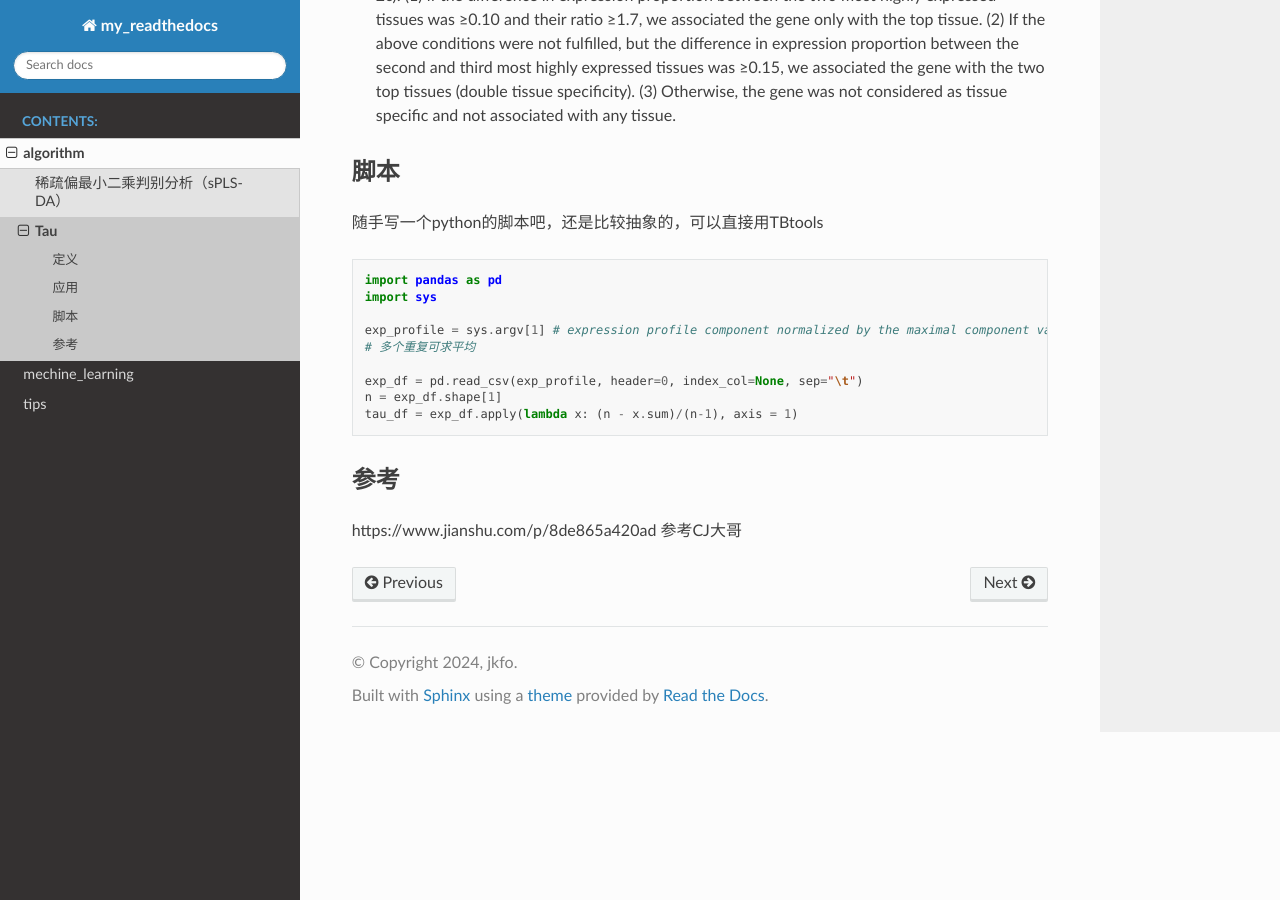
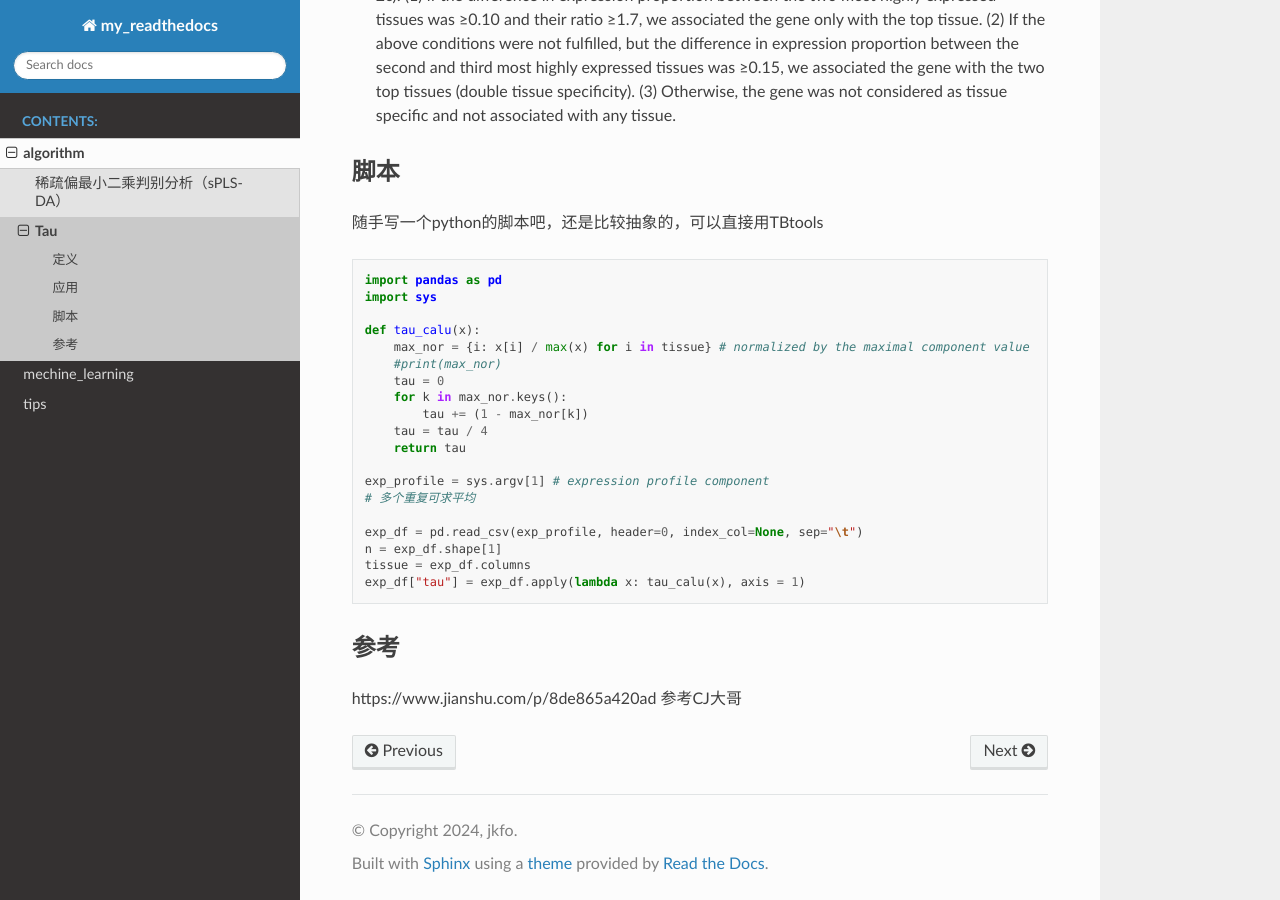
Before and after one commit to jkfo002/my_readthedocs, a Sphinx documentation site: the page built from source/algorithm/Tau/Tau.md, in a window 1280 px wide and 900 px high, scrolled down 969 px. Built offline with Sphinx 7.4.7 and the Read the Docs theme 2.0.0, drawn with Linux system fonts in a browser that asks for light colours.

Commit message:
PMCs and tau

````diff
--- a/source/algorithm/Tau/Tau.md
+++ b/source/algorithm/Tau/Tau.md
@@ -39,12 +39,22 @@ $$
 import pandas as pd
 import sys
 
-exp_profile = sys.argv[1] # expression profile component normalized by the maximal component value
+def tau_calu(x):
+    max_nor = {i: x[i] / max(x) for i in tissue} # normalized by the maximal component value
+    #print(max_nor)
+    tau = 0
+    for k in max_nor.keys():
+        tau += (1 - max_nor[k])
+    tau = tau / 4
+    return tau
+
+exp_profile = sys.argv[1] # expression profile component
 # 多个重复可求平均
 
 exp_df = pd.read_csv(exp_profile, header=0, index_col=None, sep="\t")
 n = exp_df.shape[1]
-tau_df = exp_df.apply(lambda x: (n - x.sum)/(n-1), axis = 1)
+tissue = exp_df.columns
+exp_df["tau"] = exp_df.apply(lambda x: tau_calu(x), axis = 1)
 ```
 
 ## 参考
````
Also changed, not shown: source/algorithm/PCMs/PCMs.md (added, +157 -0 lines).
